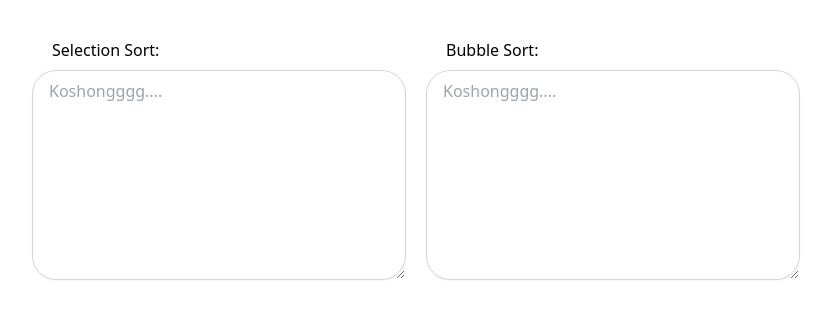
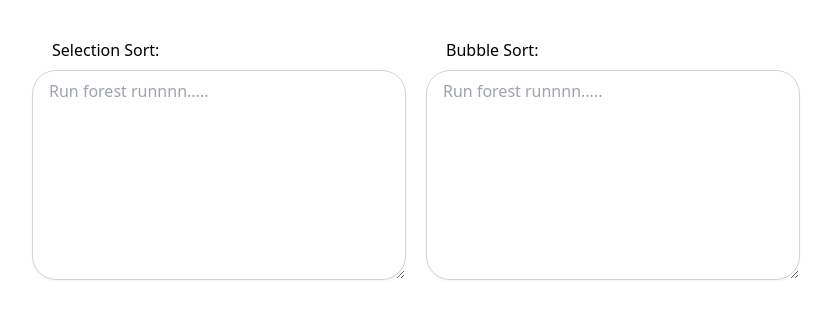
Before and after one commit to adenanteng/atlantis-nuxt, a Nuxt app: page / in a window 1280 px wide. Shown: the part 548-872 px from the top of the page, without its empty margins (224-1055 px from the left). Built offline with nearby package versions, Linux system fonts and the light colour scheme.

Commit message:
the world is primal

```diff
--- a/components/SortSkeleton.vue
+++ b/components/SortSkeleton.vue
@@ -11,7 +11,7 @@ const props = defineProps({
           type="text"
           class="mt-1 block w-full"
           rows="8"
-          placeholder="Koshongggg...."
+          placeholder="Run forest runnnn....."
           disabled
       />
   </div>
```
